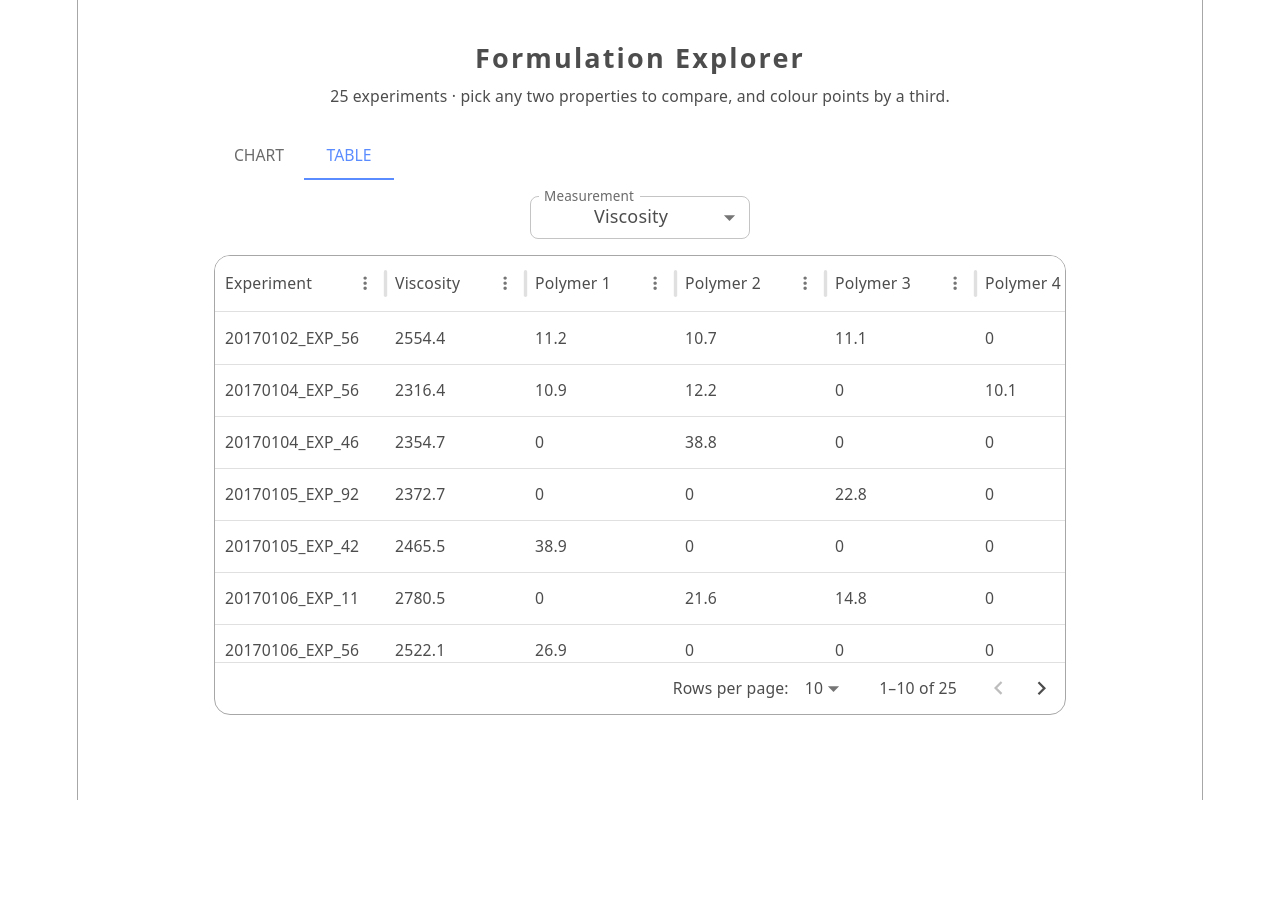
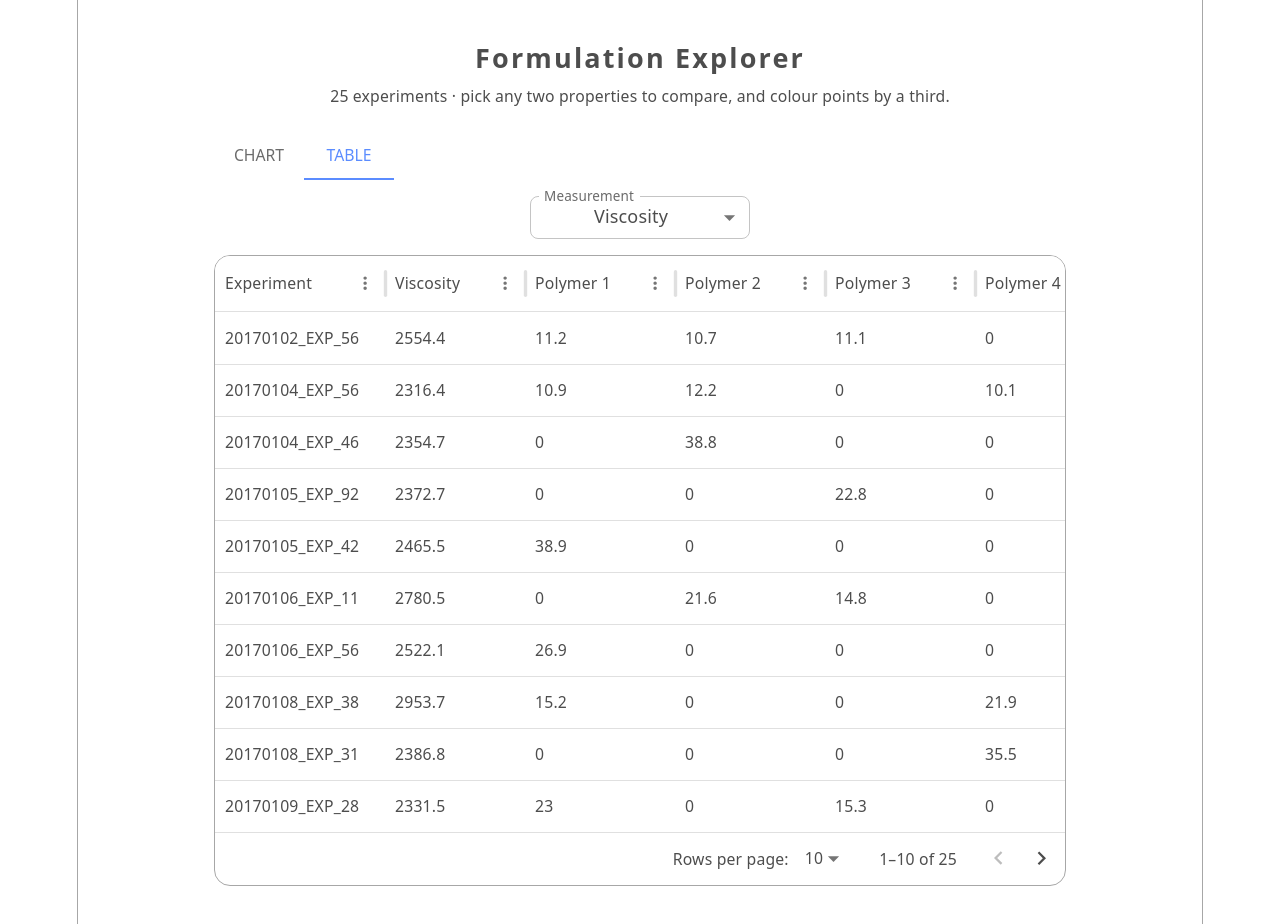
Before and after one commit to tahmidachoudhury/scatter-explorer, a React (Vite) app: page / in a window 1280 px wide. Both pictures are taken after a click on the tab "TABLE". Before the commit the page ends 800 px from the top, so only its background shows below. Built offline with nearby package versions, Linux system fonts and the light colour scheme.

Commit message:
add: edit to datatable which now handles 5, 10 and 25 rows dynamically

```diff
--- a/src/components/DataTable.tsx
+++ b/src/components/DataTable.tsx
@@ -41,12 +41,16 @@ export function DataTable() {
         </Select>
       </FormControl>
 
-      <Box sx={{ height: 460, width: "100%" }}>
+      <Box sx={{ width: "100%" }}>
         <DataGrid
           rows={rows}
           columns={columns}
+          // autoHeight makes the grid grow to fit exactly the rows on the
+          // current page, so switching rows-per-page never leaves a vertical
+          // scrollbar or empty space.
+          autoHeight
           initialState={{ pagination: { paginationModel: { pageSize: 10 } } }}
-          pageSizeOptions={[10, 25, 50]}
+          pageSizeOptions={[5, 10, 25]}
           disableRowSelectionOnClick
           sx={{ border: "1px solid #a7a7a7", borderRadius: 2 }}
         />
```
